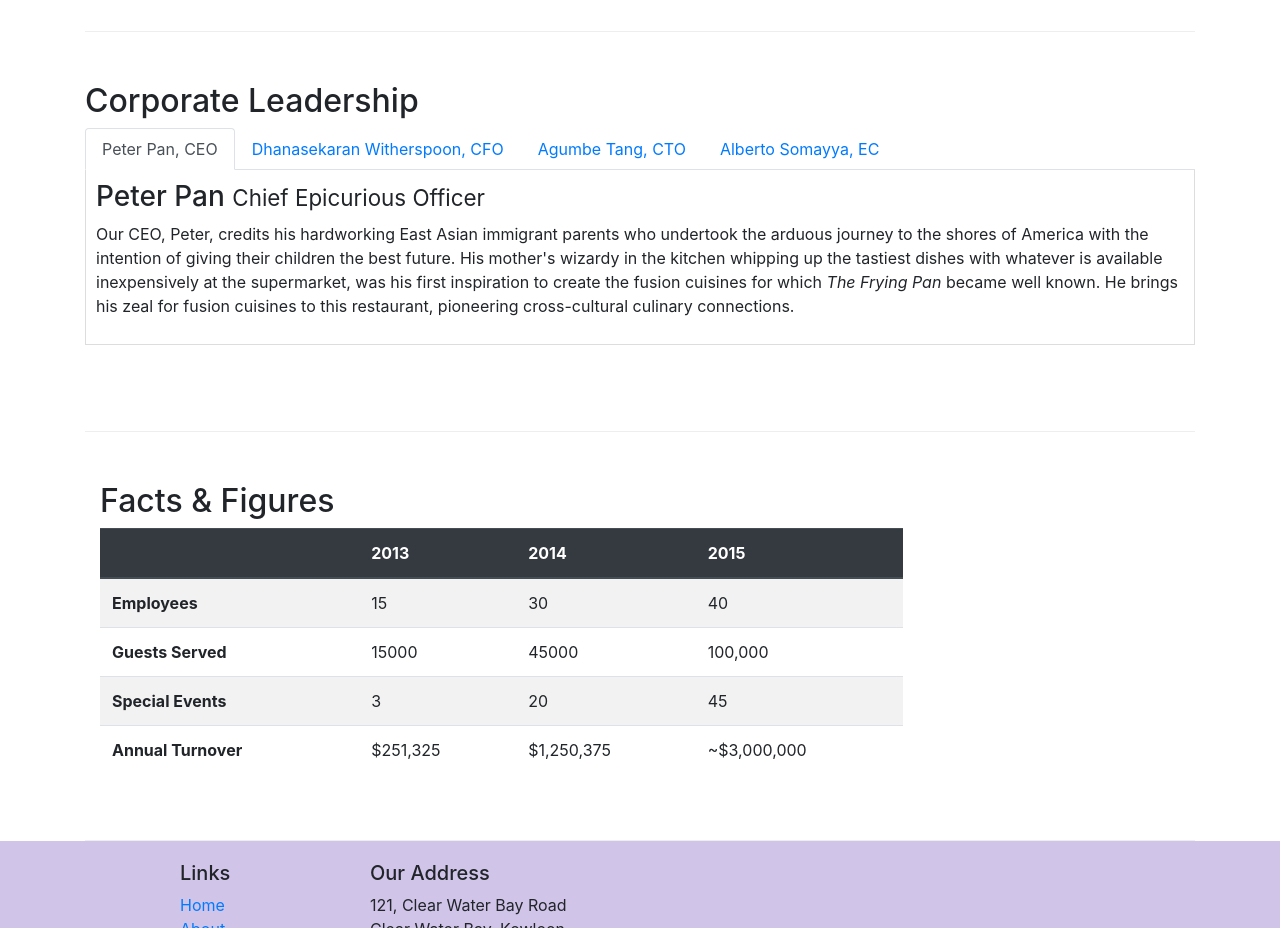
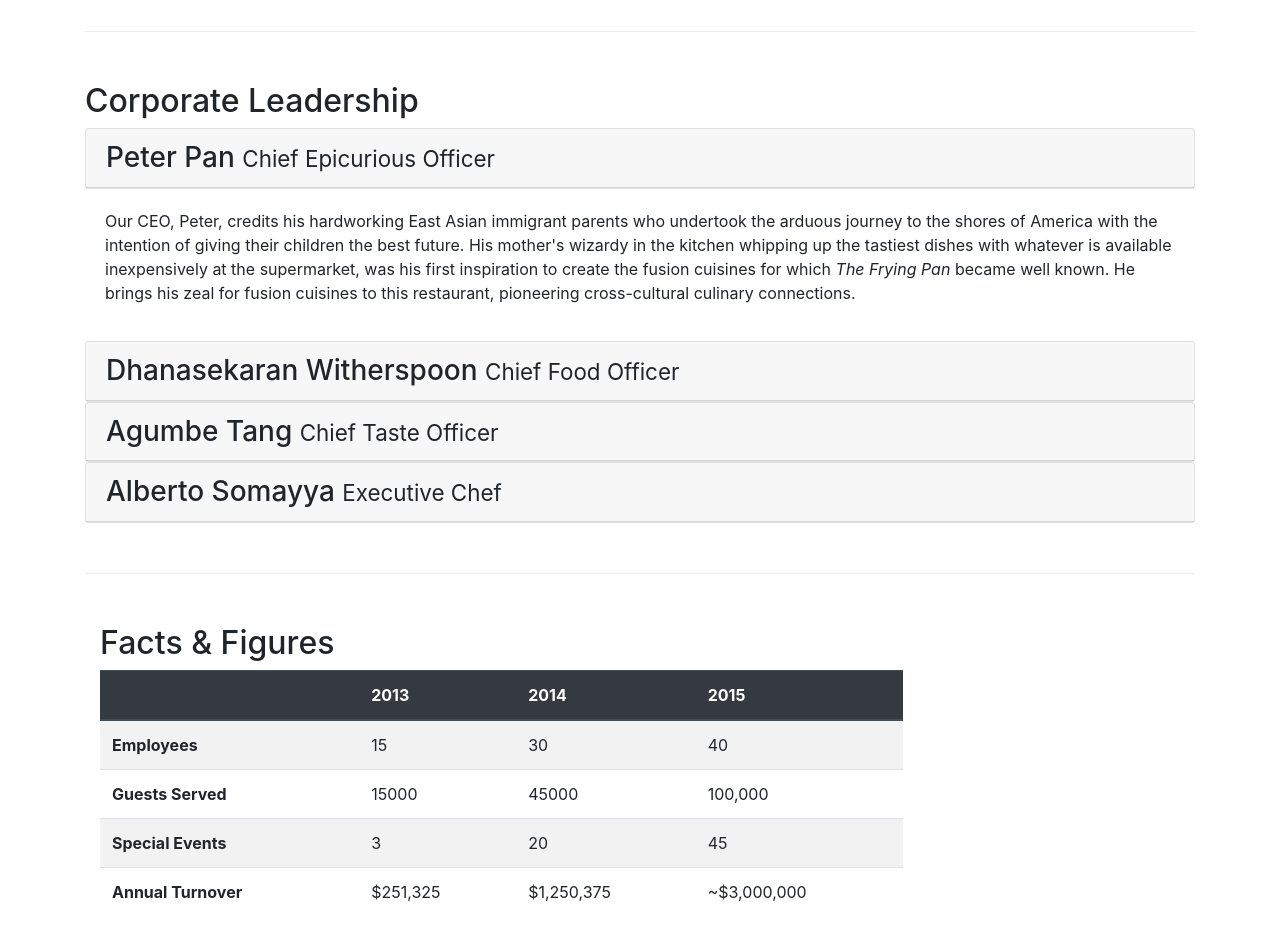
Before and after one commit to vikhyatmahaur/conFusion, a website: page aboutus.html in a window 1280 px wide. Shown: the part 940-1868 px from the top of the page. Drawn offline with nearby package versions, Linux system fonts and the light colour scheme.

Commit message:
ussing accordion and collapse classes in place of tab pills

```diff
--- a/aboutus.html
+++ b/aboutus.html
@@ -105,41 +105,77 @@
             <div>
                 <h2>Corporate Leadership</h2>
 
-                <ul class="nav nav-tabs">
-                    <li class="nav-item">
-                        <a class="nav-link active" href="#peter" role="tab" data-toggle="tab">Peter Pan, CEO</a>
-                    </li>
-                    <li class="nav-item">
-                        <a class="nav-link" href="#danny" role="tab" data-toggle="tab">Dhanasekaran Witherspoon, CFO</a>
-                    </li>
-                    <li class="nav-item">
-                        <a class="nav-link" href="#agumbe" role="tab" data-toggle="tab">Agumbe Tang, CTO</a>
-                    </li>
-                    <li class="nav-item">
-                        <a class="nav-link" href="#alberto" role="tab" data-toggle="tab">Alberto Somayya, EC</a>
-                    </li>
-                </ul>
+<!--                <ul class="nav nav-tabs">-->
+<!--                    <li class="nav-item">-->
+<!--                        <a class="nav-link active" href="#peter" role="tab" data-toggle="tab">Peter Pan, CEO</a>-->
+<!--                    </li>-->
+<!--                    <li class="nav-item">-->
+<!--                        <a class="nav-link" href="#danny" role="tab" data-toggle="tab">Dhanasekaran Witherspoon, CFO</a>-->
+<!--                    </li>-->
+<!--                    <li class="nav-item">-->
+<!--                        <a class="nav-link" href="#agumbe" role="tab" data-toggle="tab">Agumbe Tang, CTO</a>-->
+<!--                    </li>-->
+<!--                    <li class="nav-item">-->
+<!--                        <a class="nav-link" href="#alberto" role="tab" data-toggle="tab">Alberto Somayya, EC</a>-->
+<!--                    </li>-->
+<!--                </ul>-->
 
-                <div class="tab-content">
-                    <div role="tabpanel" class="tab-pane fade show active" id="peter">
-                        <h3>Peter Pan <small>Chief Epicurious Officer</small></h3>
-                        <p class="d-none d-sm-block">Our CEO, Peter, credits his hardworking East Asian immigrant parents who undertook the arduous journey to the shores of America with the intention of giving their children the best future. His mother's wizardy in the kitchen whipping up the tastiest dishes with whatever is available inexpensively at the supermarket, was his first inspiration to create the fusion cuisines for which <em>The Frying Pan</em> became well known. He brings his zeal for fusion cuisines to this restaurant, pioneering cross-cultural culinary connections.</p>
+                <div id="accordion">
+                    <div class="card">
+                        <div class="card-header" role="tab" id="peterhead">
+                            <h3 class="mb-0">
+                                <a data-toggle="collapse" data-target="#peter">
+                                    Peter Pan <small>Chief Epicurious Officer</small>
+                                </a></h3>
+                        </div>
+                    </div>
+                    <div role="tabpanel" class="collapse show" id="peter" data-parent="#accordion">
+                        <div class="card-body">
+                            <p class="d-none d-sm-block">Our CEO, Peter, credits his hardworking East Asian immigrant parents who undertook the arduous journey to the shores of America with the intention of giving their children the best future. His mother's wizardy in the kitchen whipping up the tastiest dishes with whatever is available inexpensively at the supermarket, was his first inspiration to create the fusion cuisines for which <em>The Frying Pan</em> became well known. He brings his zeal for fusion cuisines to this restaurant, pioneering cross-cultural culinary connections.</p>
+                        </div>
                     </div>
 
-                    <div role="tabpanel" class="tab-pane fade" id="danny">
-                        <h3>Dhanasekaran Witherspoon <small>Chief Food Officer</small></h3>
-                        <p class="d-none d-sm-block">Our CFO, Danny, as he is affectionately referred to by his colleagues, comes from a long established family tradition in farming and produce. His experiences growing up on a farm in the Australian outback gave him great appreciation for varieties of food sources. As he puts it in his own words, <em>Everything that runs, wins, and everything that stays, pays!</em></p>
+                    <div class="card">
+                        <div class="card-header" role="tab" id="dannyhead">
+                            <h3 class="mb-0">
+                                <a data-toggle="collapse" data-target="#danny">
+                                    Dhanasekaran Witherspoon <small>Chief Food Officer</small>
+                                </a></h3>
+                        </div>
+                    </div>
+                    <div role="tabpanel" class="collapse" id="danny" data-parent="#accordion">
+                        <div class="card-body">
+                            <p class="d-none d-sm-block">Our CFO, Danny, as he is affectionately referred to by his colleagues, comes from a long established family tradition in farming and produce. His experiences growing up on a farm in the Australian outback gave him great appreciation for varieties of food sources. As he puts it in his own words, <em>Everything that runs, wins, and everything that stays, pays!</em></p>
+                        </div>
                     </div>
 
-                    <div role="tabpanel" class="tab-pane fade" id="agumbe">
-                        <h3>Agumbe Tang <small>Chief Taste Officer</small></h3>
-                        <p class="d-none d-sm-block">Blessed with the most discerning gustatory sense, Agumbe, our CTO, personally ensures that every dish that we serve meets his exacting tastes. Our chefs dread the tongue lashing that ensues if their dish does not meet his exacting standards. He lives by his motto, <em>You click only if you survive my lick.</em></p>
+                    <div class="card">
+                        <div class="card-header" role="tab" id="agumbehead">
+                            <h3 class="mb-0">
+                                <a data-toggle="collapse" data-target="#agumbe">
+                                    Agumbe Tang <small>Chief Taste Officer</small>
+                                </a></h3>
+                        </div>
+                    </div>
+                    <div role="tabpanel" class="collapse" id="agumbe" data-parent="#accordion">
+                        <div class="card-body">
+                            <p class="d-none d-sm-block">Blessed with the most discerning gustatory sense, Agumbe, our CTO, personally ensures that every dish that we serve meets his exacting tastes. Our chefs dread the tongue lashing that ensues if their dish does not meet his exacting standards. He lives by his motto, <em>You click only if you survive my lick.</em></p>
+                        </div>
                     </div>
 
-                    <div role="tabpanel" class="tab-pane fade" id="alberto">
-                        <h3>Alberto Somayya <small>Executive Chef</small></h3>
-                        <p class="d-none d-sm-block">Award winning three-star Michelin chef with wide International experience having worked closely with whos-who in the culinary world, he specializes in creating mouthwatering Indo-Italian fusion experiences. He says, <em>Put together the cuisines from the two craziest cultures, and you get a winning hit! Amma Mia!</em></p>
+                    <div class="card">
+                        <div class="card-header" role="tab" id="albertohead">
+                            <h3 class="mb-0">
+                                <a data-toggle="collapse" data-target="#alberto">
+                                    Alberto Somayya <small>Executive Chef</small>
+                                </a></h3>
+                        </div>
                     </div>
+                    <div role="tabpanel" class="collapse" id="alberto" data-parent="#accordion">
+                        <div class="card-body">
+                        </div>
+                    </div>
+
                 </div>
             </div>
        </div>
```
